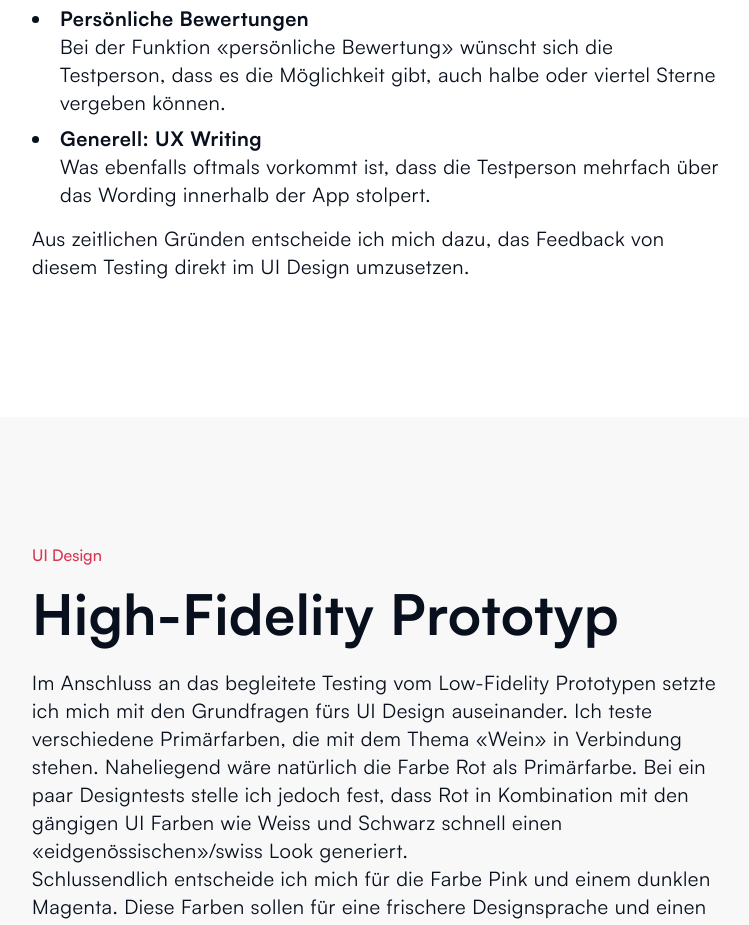
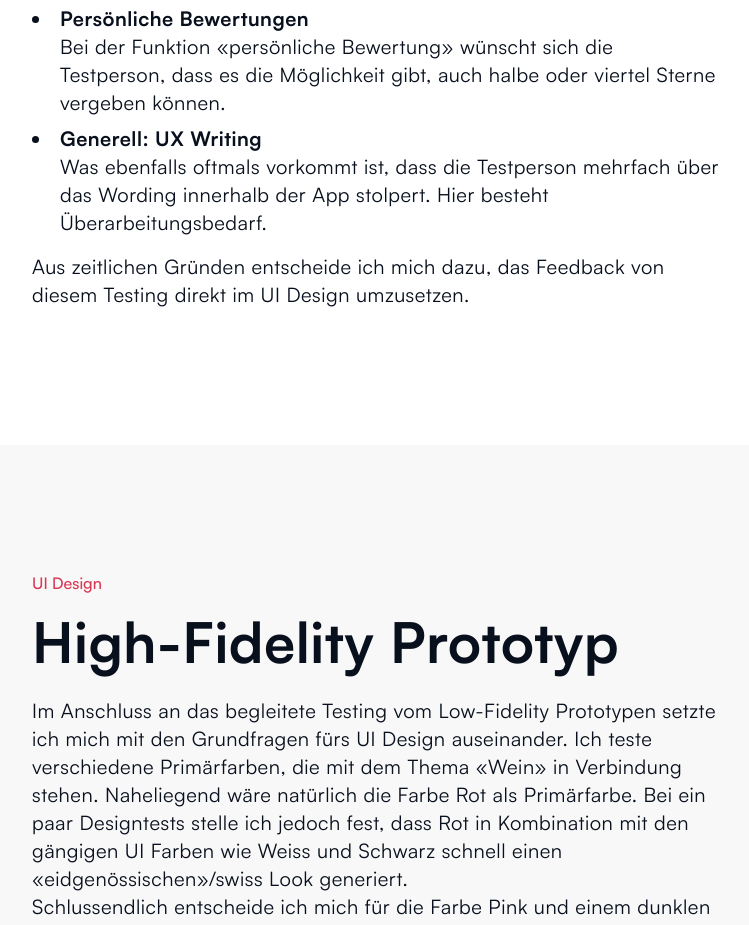
Before and after one commit to cwaeny/diplomarbeit-vyna, a plain HTML site: page dokumentation/prototyping.html in a window 1280 px wide. Shown: the part 7827-8752 px from the top of the page, without its empty margins (263-1012 px from the left). Drawn offline with nearby package versions, Linux system fonts and the light colour scheme; a script that the page names is missing.

Commit message:
last one
pleaseee

```diff
--- a/dokumentation/prototyping.html
+++ b/dokumentation/prototyping.html
@@ -337,7 +337,7 @@
           <li><strong>Priorisierung/Reihenfolge Hauptmodal<br></strong>Für die Testperson sollte «Wein scannen» direkt nach der Frage «Was möchtest du tun?» erscheinen, da dies mit hoher Wahrscheinlichkeit die häufigste Aktion ist, die er in der App ausführen wird. </li>
           <li><strong>Weinkeller filtern </strong><br>Innerhalb vom Filter findet er die Optionen «Traubensorte» und «Alter/Jahrgang» wichtiger als die Optionen «Einkaufspreis» und «Alkoholgehalt».</li>
           <li><strong>Persönliche Bewertungen</strong><br>Bei der Funktion «persönliche Bewertung» wünscht sich die Testperson, dass es die Möglichkeit gibt, auch halbe oder viertel Sterne vergeben können.</li>
-          <li><strong>Generell: UX Writing</strong><br>Was ebenfalls oftmals vorkommt ist, dass die Testperson mehrfach über das Wording innerhalb der App stolpert.</li>
+          <li><strong>Generell: UX Writing</strong><br>Was ebenfalls oftmals vorkommt ist, dass die Testperson mehrfach über das Wording innerhalb der App stolpert. Hier besteht Überarbeitungsbedarf.</li>
         </ul>
         <p class="mt1">Aus zeitlichen Gründen entscheide ich mich dazu, das Feedback von diesem Testing direkt im UI Design umzusetzen.</p>
       </div>
```
